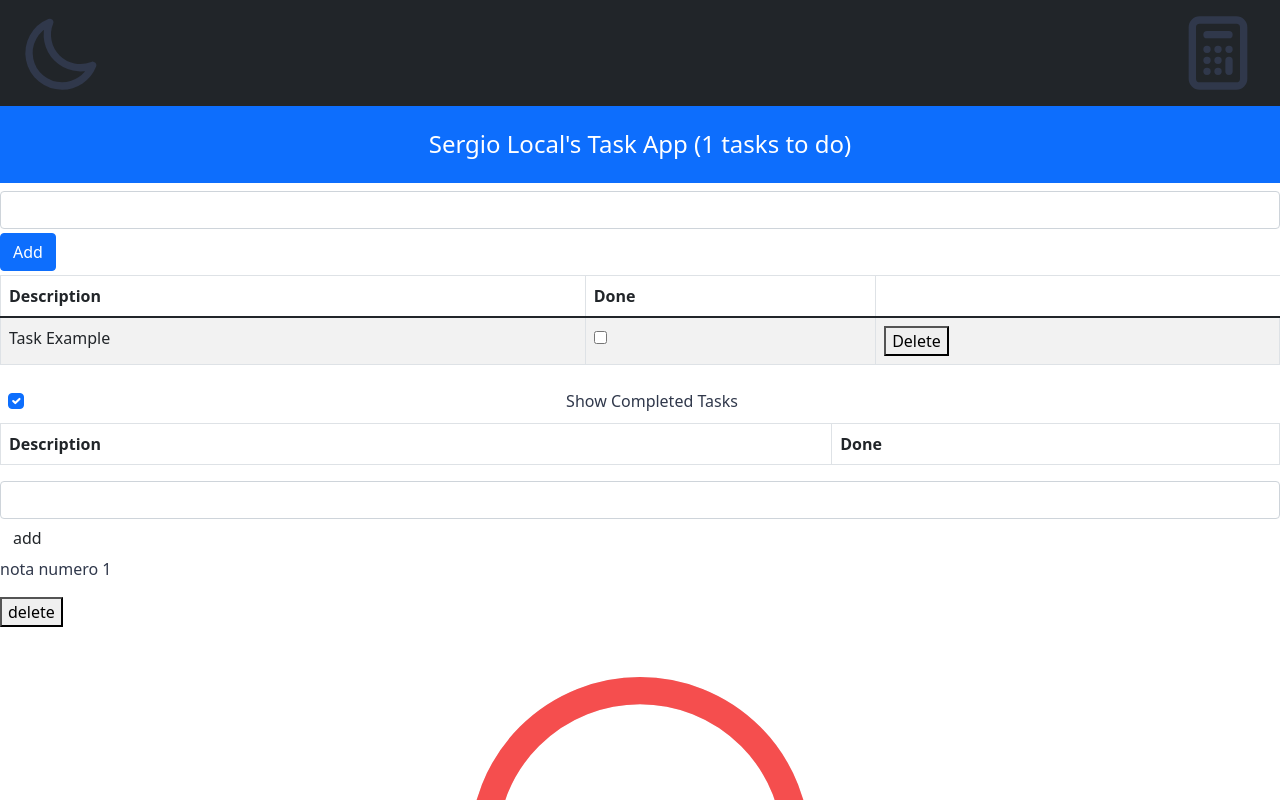
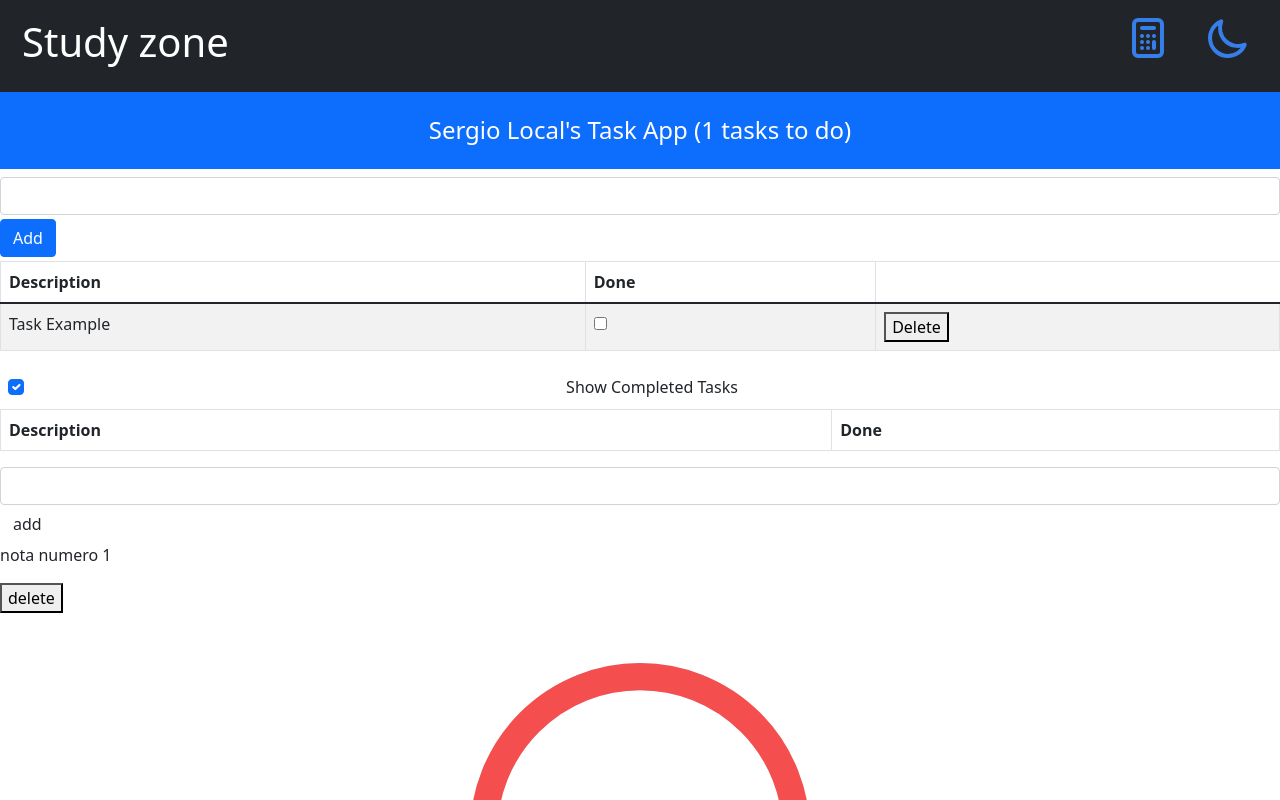
Before and after one commit to Sergio-Torres/Study-zone, a React (Create React App) app: page / in a window 1280 px wide. Shown: the top 800 px of the page. Built offline with nearby package versions, Linux system fonts and the light colour scheme.

Commit message:
NavBar style

```diff
--- a/src/App.css
+++ b/src/App.css
@@ -2,9 +2,7 @@
   --red: #f54e4e;
   --green: #4aec8c;
 }
-.body{
-  color: #30384b;
-}
+
 
 main{
   padding-top: 50px;
@@ -13,6 +11,8 @@ main{
   text-align: center;
 
 }
+
+
 
 button.Buttons{
   background-color: transparent;
@@ -39,6 +39,8 @@ button.with-text svg{
 
 }
 
+
+
 .labelSettings{
   display: block;
   margin-bottom: 10px;
--- a/src/App.js
+++ b/src/App.js
@@ -8,10 +8,17 @@ function App() {
   return (
 
       <div className="body">
+          <div>
               <Navbar/>
+          </div>
+          <div className="tasks">
               <Tasks/>
               <Notes/>
+          </div>
+          <div className='pomodoro-clock'>
               <PomodoroClock/>
+          </div>
+
       </div>
 
   );
--- a/src/components/Navbar/CalculatorButton.js
+++ b/src/components/Navbar/CalculatorButton.js
@@ -1,7 +1,7 @@
 function CalculatorButton(props){
 
     return(
-        <div>
+        <div className="with-text">
              <svg xmlns="http://www.w3.org/2000/svg" class="h-6 w-6" fill="none" viewBox="0 0 24 24" stroke="currentColor">
                 <path stroke-linecap="round" stroke-linejoin="round" stroke-width="2" d="M9 7h6m0 10v-3m-3 3h.01M9 17h.01M9 14h.01M12 14h.01M15 11h.01M12 11h.01M9 11h.01M7 21h10a2 2 0 002-2V5a2 2 0 00-2-2H7a2 2 0 00-2 2v14a2 2 0 002 2z" />
             </svg>
--- a/src/components/Navbar/Navbar.js
+++ b/src/components/Navbar/Navbar.js
@@ -1,15 +1,25 @@
 import React, {useState} from 'react';
 import ThemeButton from './ThemeButton';
 import CalculatorModal from './CalculatorModal';
+import './navbar.css';
 
 function Navbar(){
 
     return(
         <div>
             <nav className="navbar navbar-expand-lg navbar-dark bg-dark">
+
                 <div className="container-fluid">
-                    <ThemeButton className="Buttons"/>
-                    <CalculatorModal/>
+                    <h1 className="title">Study zone</h1>
+                    <ul>
+                        <li>
+                            <CalculatorModal/>
+                        </li>
+                        <li>
+                            <ThemeButton className="Buttons"/>
+                        </li>
+                    </ul>
+
                 </div>
 
             </nav>
--- /dev/null
+++ b/src/components/Navbar/navbar.css
@@ -0,0 +1,16 @@
+
+h1.title{
+    padding: 10px;
+    color: #fff;
+}
+
+nav ul{
+    display: flex;
+}
+nav ul li{
+    padding-inline: 10px;
+}
+nav button.Buttons{
+    color: rgb(54, 126, 233);
+    width: 60px;
+}
```
Lines whose indentation alone changed are shown as unchanged.
